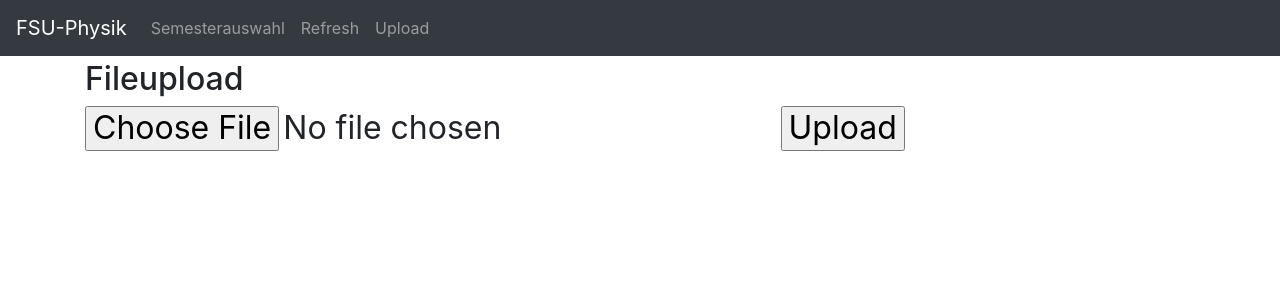
After one commit to st4bel/fsu_physik, a Flask app: page /upload in a window 1280 px wide. The commit adds this page. Shown: the top 300 px of the page. Run offline with Flask 2, Linux system fonts and the light colour scheme; some libraries are stand-ins or nearby versions.

Commit message:
fileupload

```diff
--- a/fsu_physik/common.py
+++ b/fsu_physik/common.py
@@ -3,13 +3,17 @@ import os
 USER_AGENT = "Mozilla/5.0 (Windows NT 6.1; WOW64) AppleWebKit/537.36 (KHTML, like Gecko) Chrome/50.0.2661.75 Safari/537.36"
 
 def get_root_folder():
-    return os.path.join(os.path.expanduser("~"), ".fsu_physik")
+    #return os.path.join(os.path.expanduser("~"), ".fsu_physik")
+    return os.path.join("C:/","xampp","htdocs","fsu_physik")
 
 def create_folder_structure():
     """Create all folders in the user's home directory.
     """
     root = get_root_folder()
     os.makedirs(root, exist_ok=True)
-    folders = ["exercise", "logs"]
+    folders = ["exercise", "logs","uploadtest"]
     for folder in folders:
         os.makedirs(os.path.join(root, folder), exist_ok=True)
+
+def get_static_href():
+    return "http://localhost/fsu_physik/exercise/"
--- a/fsu_physik/server.py
+++ b/fsu_physik/server.py
@@ -3,10 +3,15 @@ import os
 import json
 import dateutil.parser
 from operator import itemgetter, attrgetter
-from fsu_physik import navigation
+from fsu_physik import navigation, common#
+from werkzeug.utils import secure_filename
+
+UPLOAD_FOLDER = os.path.join(common.get_root_folder(),"uploadtest")
+ALLOWED_EXTENSIONS = set(['txt', 'pdf', 'png', 'jpg', 'jpeg', 'gif'])
+
 app = Flask(__name__)
-app.secret_key = 'ds_timer'
-
+app.config['UPLOAD_FOLDER'] = UPLOAD_FOLDER
+app.secret_key = 'fsu_physik'
 
 #navigation.get_navigation()
 def innocdn_url(path):
@@ -14,6 +19,9 @@ def innocdn_url(path):
 
 app.jinja_env.globals.update(version="0.1",g_navigation=navigation.get_exercise_tree())
 
+def allowed_file(filename):
+    return '.' in filename and \
+           filename.rsplit('.', 1)[1].lower() in ALLOWED_EXTENSIONS
 
 @app.route("/static/<path:path>")
 def static_files(path):
@@ -44,3 +52,27 @@ def exercise():
 def refresh():
     app.jinja_env.globals.update(g_navigation=navigation.get_exercise_tree())
     return render_template("erklaerbaer.html")
+
+@app.route('/upload', methods=['GET', 'POST'])
+def upload_file():
+    if request.method == 'POST':
+        # check if the post request has the file part
+        if 'file' not in request.files:
+            flash('No file part')
+            return redirect(request.url)
+        file = request.files['file']
+        # if user does not select file, browser also
+        # submit an empty part without filename
+        if file.filename == '':
+            flash('No selected file')
+            return redirect(request.url)
+        if file and allowed_file(file.filename):
+            filename = secure_filename(file.filename)
+            file.save(os.path.join(app.config['UPLOAD_FOLDER'], filename))
+            return redirect(url_for('uploaded_file',filename=filename))
+    return render_template("upload.html")
+
+
+@app.route('/uploads/<filename>')
+def uploaded_file(filename):
+    return send_from_directory(app.config['UPLOAD_FOLDER'], filename)
--- a/fsu_physik/templates/exercise.html
+++ b/fsu_physik/templates/exercise.html
@@ -43,7 +43,7 @@
             <td>{{f["dozent"]}}</td>
             <td>{{f["typ"]}}</td>
             <td>{{f["nummer"]}}</td>
-            <td>(link)</td>
+            <td><a href="{{f['link']}}">Link</a></td>
           </tr>
                 {% endfor %}
               {% endif %}
--- a/fsu_physik/templates/layout.html
+++ b/fsu_physik/templates/layout.html
@@ -74,6 +74,7 @@
           </div>
         </li>
         <li class="nav-item dropdown"><a class="nav-link" href="/refresh">Refresh</a></li>
+        <li class="nav-item"><a class="nav-link" href="/upload">Upload</a></li>
       </ul>
     </div>
     </nav>
--- /dev/null
+++ b/fsu_physik/templates/upload.html
@@ -0,0 +1,9 @@
+{% extends "layout.html" %}
+{% block title %}Schedule{% endblock %}
+{% block content %}
+<h2>Fileupload<h2>
+<form method=post enctype=multipart/form-data>
+  <input type=file name=file>
+  <input type=submit value=Upload>
+</form>
+{% endblock %}
```
Also changed, not shown: fsu_physik/navigation.py (+7 -5 lines).
